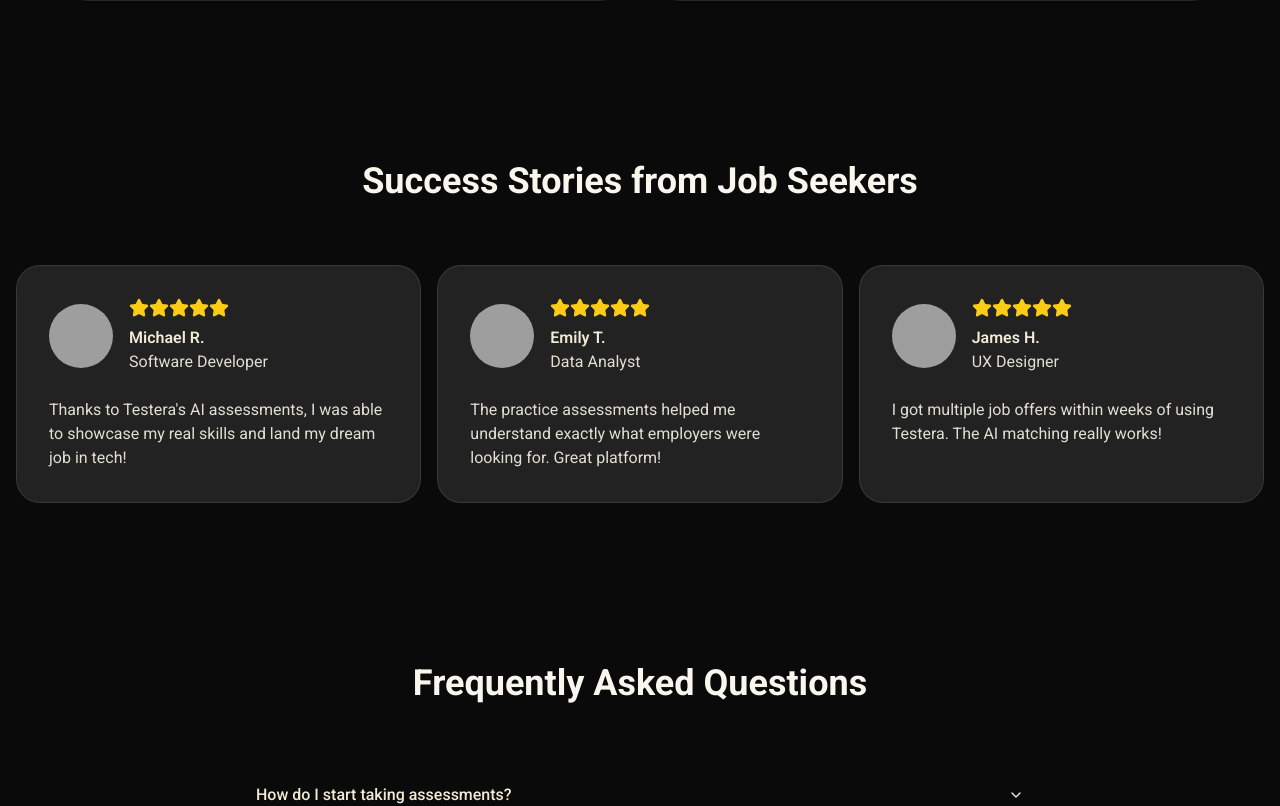
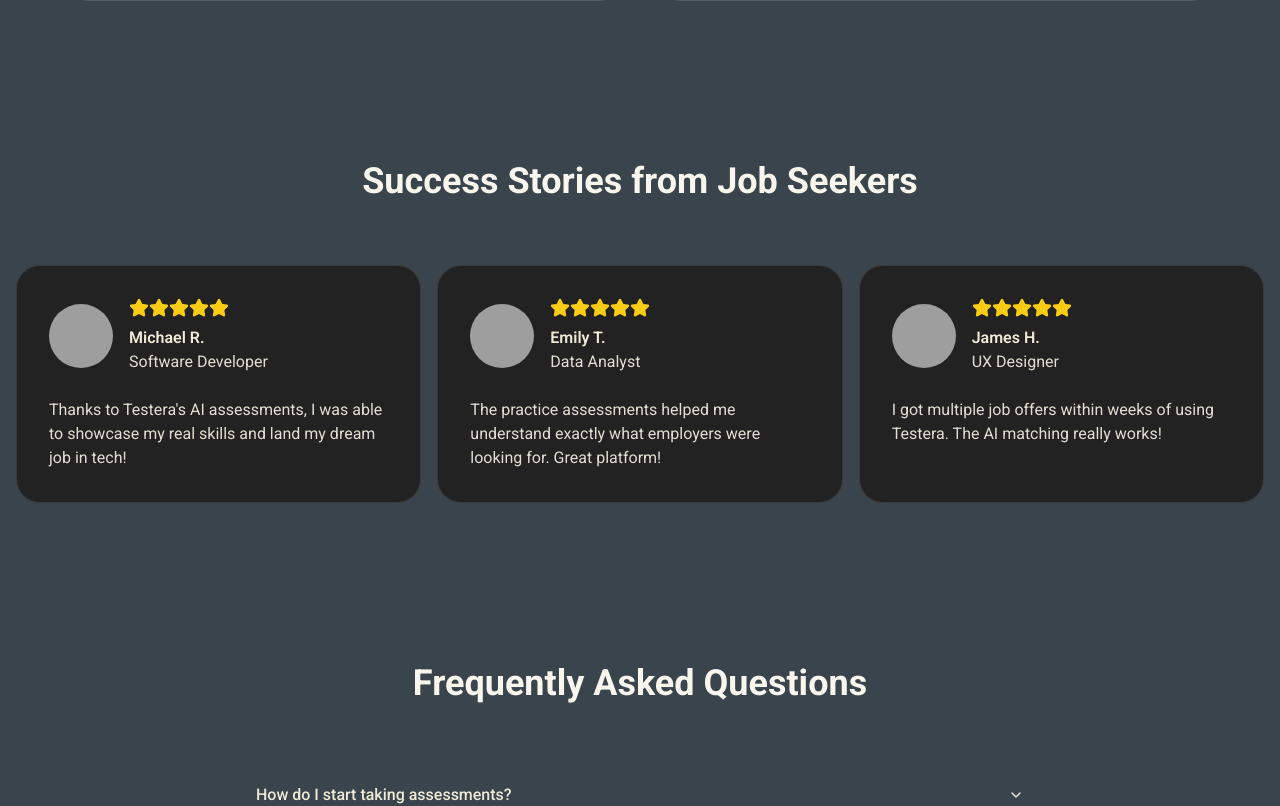
Before and after one commit to MI-utk/talentforge-connector, a React (Vite) app: page /employee in a window 1280 px wide. Shown: the part 1887-2693 px from the top of the page. Built offline with nearby package versions, Linux system fonts and the light colour scheme; grey boxes are pictures that could not be loaded.

Commit message:
Change dark theme background color
Updated the dark theme background color to #36454f across all sections of the application.
[skip gpt_engineer]

```diff
--- a/src/index.css
+++ b/src/index.css
@@ -29,24 +29,24 @@
   }
 
   .dark {
-    --background: 0 0% 3.9%;
+    --background: 204 14% 26%;
     --foreground: 0 0% 98%;
-    --card: 0 0% 3.9%;
+    --card: 204 14% 26%;
     --card-foreground: 0 0% 98%;
-    --popover: 0 0% 3.9%;
+    --popover: 204 14% 26%;
     --popover-foreground: 0 0% 98%;
     --primary: 0 0% 98%;
     --primary-foreground: 0 0% 9%;
-    --secondary: 0 0% 14.9%;
+    --secondary: 204 14% 36%;
     --secondary-foreground: 0 0% 98%;
-    --muted: 0 0% 14.9%;
+    --muted: 204 14% 36%;
     --muted-foreground: 0 0% 63.9%;
-    --accent: 0 0% 14.9%;
+    --accent: 204 14% 36%;
     --accent-foreground: 0 0% 98%;
     --destructive: 0 62.8% 30.6%;
     --destructive-foreground: 0 0% 98%;
-    --border: 0 0% 14.9%;
-    --input: 0 0% 14.9%;
+    --border: 204 14% 36%;
+    --input: 204 14% 36%;
     --ring: 0 0% 83.1%;
   }
 }
```
